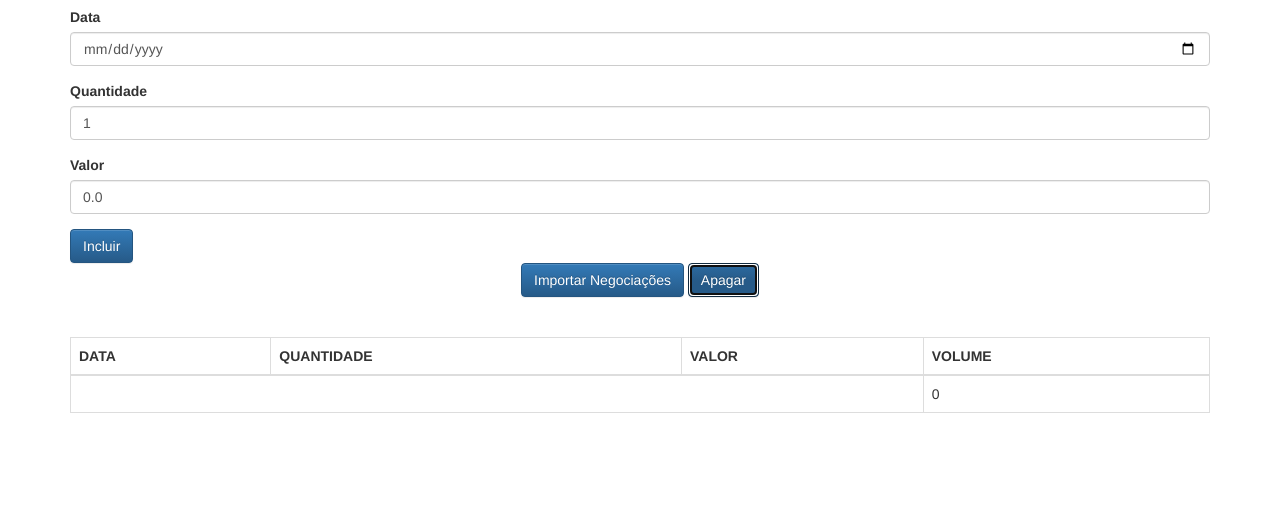
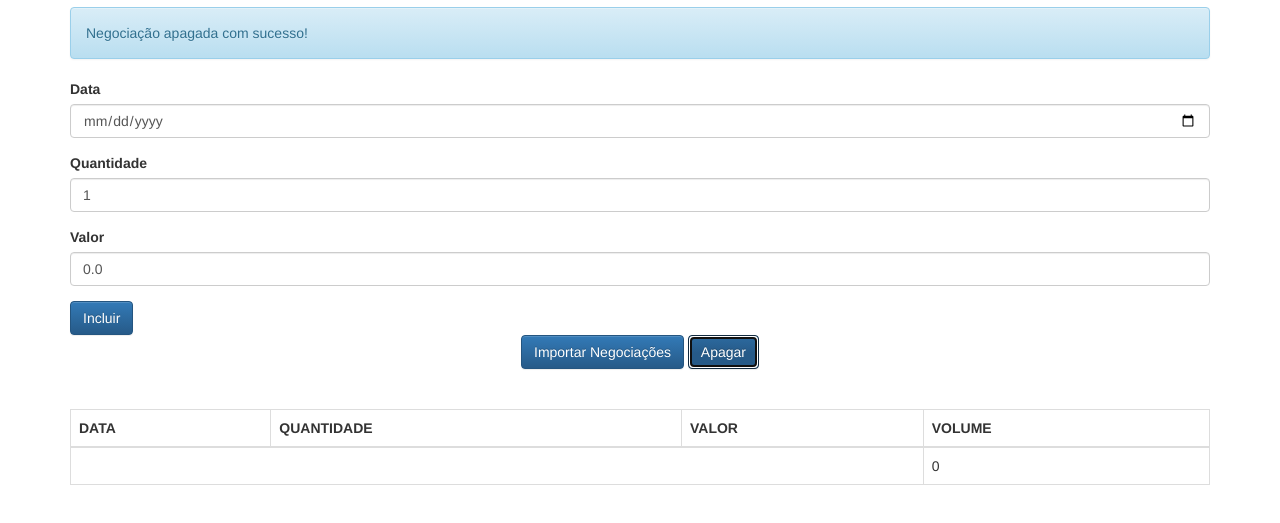
Before and after one commit to crisgon/curso-javascript-oo, a plain HTML site: page client/index.html in a window 1280 px wide. Both pictures are taken after a click on the button "Apagar". Shown: the part 63-586 px from the top of the page. Drawn offline with Linux system fonts and the light colour scheme.

Commit message:
Update view

```diff
--- a/client/index.html
+++ b/client/index.html
@@ -35,7 +35,7 @@
         <button class="btn btn-primary text-center" type="button">
             Importar Negociações
         </button>
-        <button class="btn btn-primary text-center" type="button">
+        <button onclick="negociacaoController.apaga()" class="btn btn-primary text-center" type="button">
             Apagar
         </button>
     </div>
@@ -51,8 +51,11 @@
     <script src="js/app/views/View.js"></script>
     <script src="js/app/views/NegociacoesView.js"></script>
     <script src="js/app/views/MensagemView.js"></script>
+    <script src="js/app/services/ProxyFactory.js"></script>
+    <script src="js/app/helpers/Bind.js"></script>
     <script>
         let negociacaoController = new NegociacaoController();
     </script>
+
 </body>
 </html>
--- a/client/js/app/controllers/NegociacaoController.js
+++ b/client/js/app/controllers/NegociacaoController.js
@@ -6,28 +6,31 @@ class NegociacaoController {
     this._data = $('#data');
     this._quantidade = $('#quantidade');
     this._valor = $('#valor');
-    this._listaNegociacoes = new ListaNegociacoes();
-    this._negociacoesView = new NegociacoesView($('#negociacoesView'));
-    this._negociacoesView.update(this._listaNegociacoes);
-    this._mensagem = new Mensagem();
 
-    this._mensagemView = new MensagemView($('#mensagemView'));
-    this._mensagemView.update(this._mensagem);
+    this._listaNegociacoes = new Bind(
+      new ListaNegociacoes(),
+      new NegociacoesView($('#negociacoesView')),
+      ['adiciona', 'esvazia']
+    );
+
+    this._mensagem = new Bind(
+      new Mensagem(),
+      new MensagemView($('#mensagemView')),
+      ['texto']
+    );
   }
 
   adiciona(event){
 
     event.preventDefault();
-
     this._listaNegociacoes.adiciona(this._criaNegociacao());
     this._mensagem.texto = 'Sucesso ao adcionar negociação!';
     this._limpaFormulario();
 
-    this._mensagemView.update(this._mensagem);
-    this._negociacoesView.update(this._listaNegociacoes);
   }
 
   _criaNegociacao() {
+
     return new Negociacao(
       DateHelper.textoParaData(this._data.value),
       this._quantidade.value,
@@ -36,11 +39,16 @@ class NegociacaoController {
   }
 
   _limpaFormulario() {
+
     this._data.value = '';
     this._quantidade.value = 1;
     this._valor.value = 0;
-
     this._data.focus();
   }
 
+  apaga() {
+
+    this._listaNegociacoes.esvazia();
+    this._mensagem.texto = 'Negociação apagada com sucesso!';
+  }
 }
--- /dev/null
+++ b/client/js/app/helpers/Bind.js
@@ -0,0 +1,13 @@
+class Bind {
+
+    constructor(model, view, props) {
+
+        let proxy = ProxyFactory.create(model, props, model => {
+            view.update(model)
+        });
+
+        view.update(model);
+
+        return proxy;
+    }
+}
--- a/client/js/app/models/ListaNegociacoes.js
+++ b/client/js/app/models/ListaNegociacoes.js
@@ -1,15 +1,23 @@
 class ListaNegociacoes {
 
   constructor () {
+
     this._negociacoes = [];
   }
 
   adiciona(negociacao) {
+
     this._negociacoes.push(negociacao);
   }
 
   get negociacoes() {
+
     return [].concat(this._negociacoes);
   }
 
+  esvazia() {
+
+    this._negociacoes = [];
+  }
+
 }
--- /dev/null
+++ b/client/js/app/services/ProxyFactory.js
@@ -0,0 +1,34 @@
+class ProxyFactory {
+
+    static create (objeto, props, acao) {
+
+        return new Proxy(objeto, {
+            get(target, prop, receiver){
+                if(props.includes(prop) && ProxyFactory._ehFuncao(target[prop])) {
+
+                    return function() {
+
+                        console.log(`${prop}`);
+                        Reflect.apply(target[prop], target, arguments);
+                        return acao(target);
+                    }
+                }
+
+                return Reflect.get(target, prop, receiver);
+            },
+
+            set(target, prop, value, receiver) {
+                if(props.includes(prop)){
+                    target[prop] = value;
+                    acao(target);
+                }
+                return Reflect.set(target, prop, value, receiver);
+            }
+        });
+    }
+
+    static _ehFuncao(func) {
+
+        return typeof(func) == typeof(Function);
+    }
+}
```
